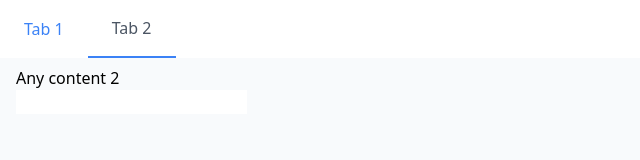
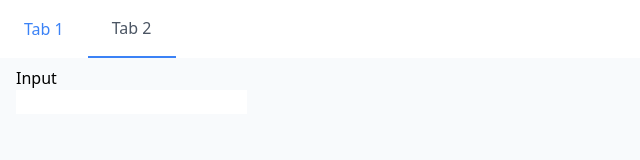
Before and after one commit to KeitaroOkamura/suspense-usecases, a Next.js app: page /usecase2 in a window 1280 px wide. Both pictures are taken after a click on the tab "Tab 2". Shown: the top 160 px of the page, without its empty margins (0-640 px from the left). Built offline with nearby package versions, Linux system fonts and the light colour scheme.

Commit message:
fix text

```diff
--- a/src/components/Example/ExampleOfInput.tsx
+++ b/src/components/Example/ExampleOfInput.tsx
@@ -4,7 +4,7 @@ import clsx from "clsx";
 export const ExampleOfInput: VoidFunctionComponent = () => {
   return (
     <Fragment>
-      <p>Any content 2</p>
+      <p>Input</p>
       <input className="caret-blue-500 focus:caret-indigo-500" type="text" />
     </Fragment>
   );
```
